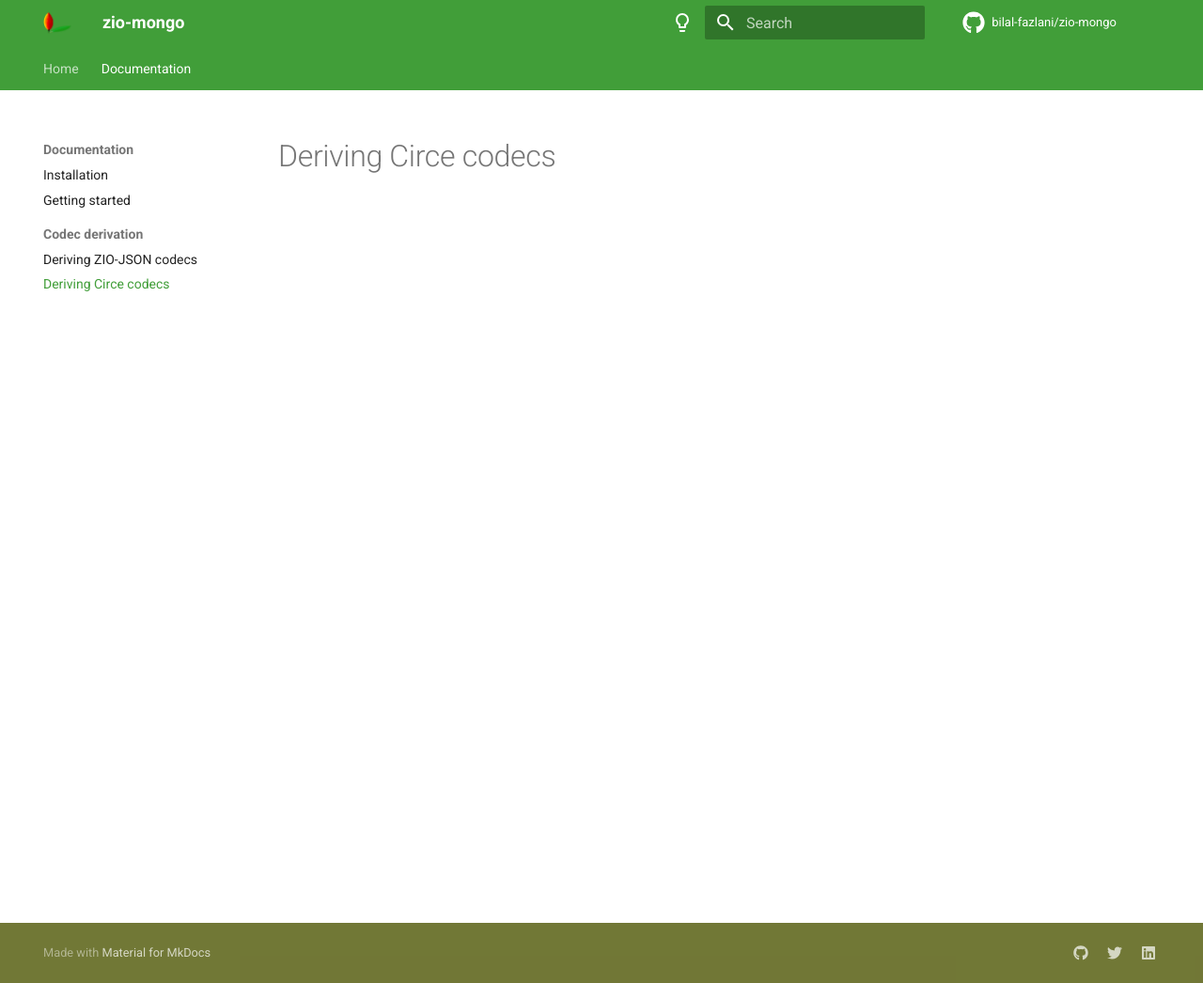
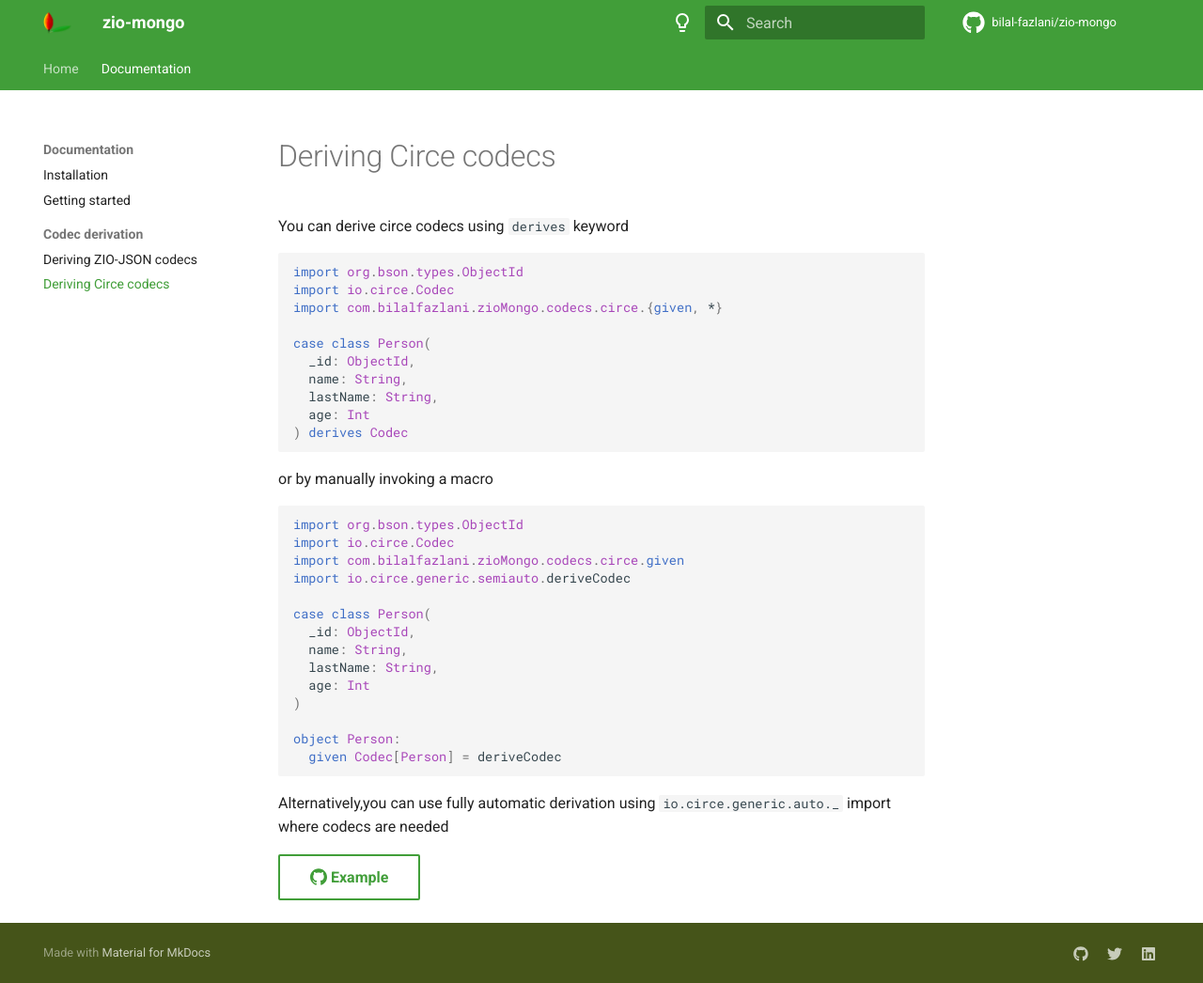
Before and after one commit to bilal-fazlani/zio-mongo, an MkDocs documentation site: the page built from docs/documentation/codec-derivation/circe.md, in a window 1280 px wide and 1046 px high. Shown: the whole window at 94% size. Built offline with MkDocs 1.6.1 and Material for MkDocs 9.7.7, drawn with Linux system fonts in a browser that asks for light colours; comment, search, counter and statistics services are not loaded.

Commit message:
add circe docs

````diff
--- a/docs/documentation/codec-derivation/circe.md
+++ b/docs/documentation/codec-derivation/circe.md
@@ -1 +1,39 @@
 # Deriving Circe codecs
+
+You can derive circe codecs using `derives` keyword
+
+```scala
+import org.bson.types.ObjectId
+import io.circe.Codec
+import com.bilalfazlani.zioMongo.codecs.circe.{given, *}
+
+case class Person(
+  _id: ObjectId,
+  name: String,
+  lastName: String,
+  age: Int
+) derives Codec
+```
+
+or by manually invoking a macro
+
+```scala
+import org.bson.types.ObjectId
+import io.circe.Codec
+import com.bilalfazlani.zioMongo.codecs.circe.given
+import io.circe.generic.semiauto.deriveCodec
+
+case class Person(
+  _id: ObjectId,
+  name: String,
+  lastName: String,
+  age: Int
+)
+
+object Person:
+  given Codec[Person] = deriveCodec
+```
+
+Alternatively,you can use fully automatic derivation using `io.circe.generic.auto._` import where codecs are needed
+
+[:simple-github: Example](https://github.com/bilal-fazlani/zio-mongo/tree/main/circe-examples/src/main/scala/com/bilalfazlani/zioMongo/example){ .md-button }
--- a/docs/stylesheets/extra.css
+++ b/docs/stylesheets/extra.css
@@ -7,7 +7,7 @@
   --md-accent-fg-color: rgb(77, 193, 0);
 
   /* Footer */
-  --md-footer-bg-color: #a6b050;
+  --md-footer-bg-color: #657b25;
 }
 
 [data-md-color-scheme="slate"] {
````
Also changed, not shown: docs/documentation/codec-derivation/zio-json.md (+2 -0 lines), docs/documentation/installation.md (+2 -0 lines), 4 other files.
